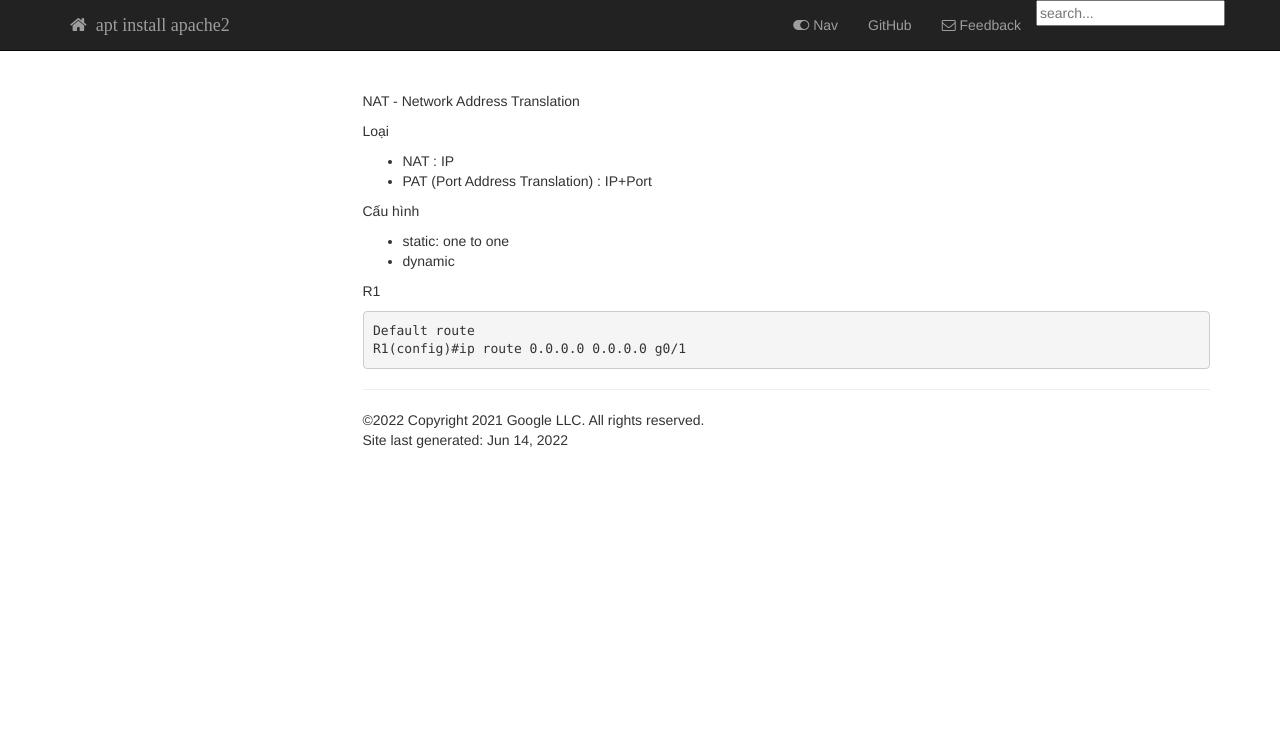
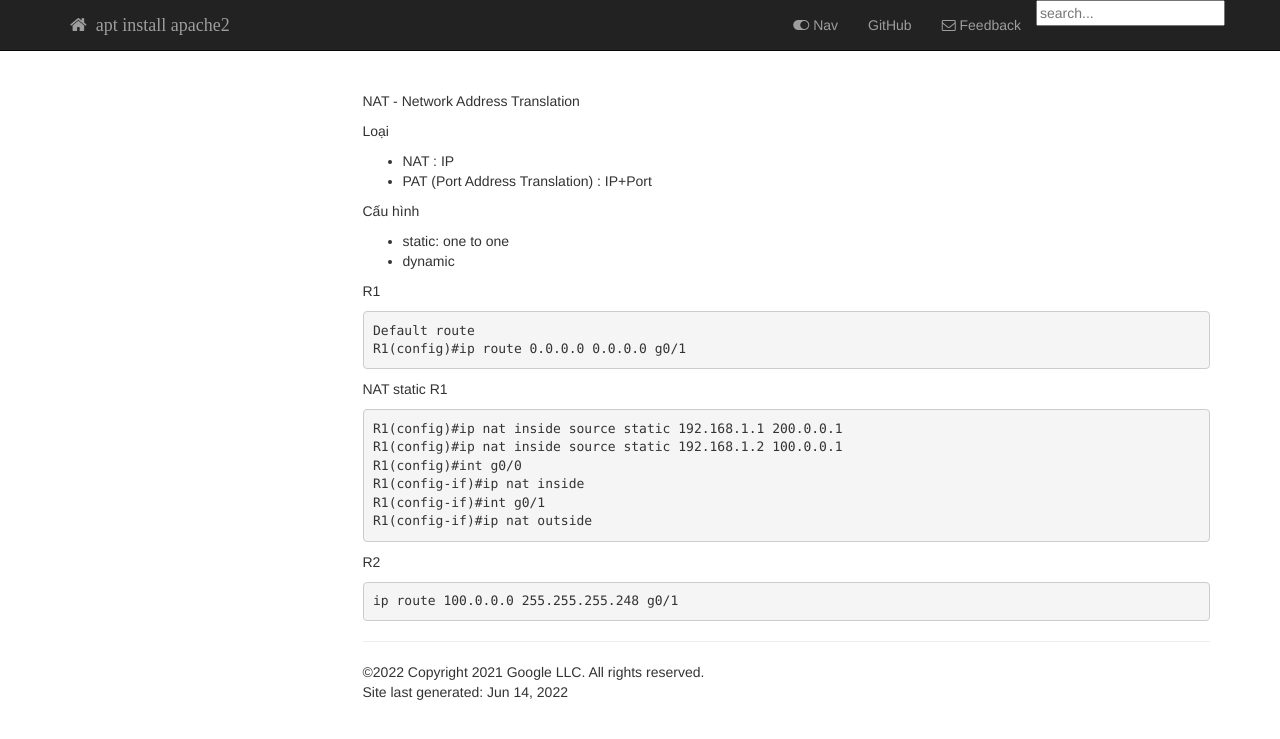
Before and after one commit to aptinstallapache2/aptinstallapache2.github.io, a Jekyll site: the page built from pages/CCNA/NAT.md, in a window 1280 px wide. Shown: the top 739 px of the page. Built offline with Jekyll 4.4.1, drawn with Linux system fonts in a browser that asks for light colours; nearby versions of some CDN libraries; our own code applies the rules of GitHub Pages for plain Markdown files; library files that are not in the unit come from our copies; comment, search, counter and statistics services are not loaded.

Commit message:
Update NAT.md

````diff
--- a/pages/CCNA/NAT.md
+++ b/pages/CCNA/NAT.md
@@ -14,3 +14,19 @@ R1
 Default route
 R1(config)#ip route 0.0.0.0 0.0.0.0 g0/1
 ```
+
+
+NAT static
+R1
+```
+R1(config)#ip nat inside source static 192.168.1.1 200.0.0.1
+R1(config)#ip nat inside source static 192.168.1.2 100.0.0.1
+R1(config)#int g0/0
+R1(config-if)#ip nat inside
+R1(config-if)#int g0/1
+R1(config-if)#ip nat outside
+```
+R2
+```
+ip route 100.0.0.0 255.255.255.248 g0/1
+```
````
